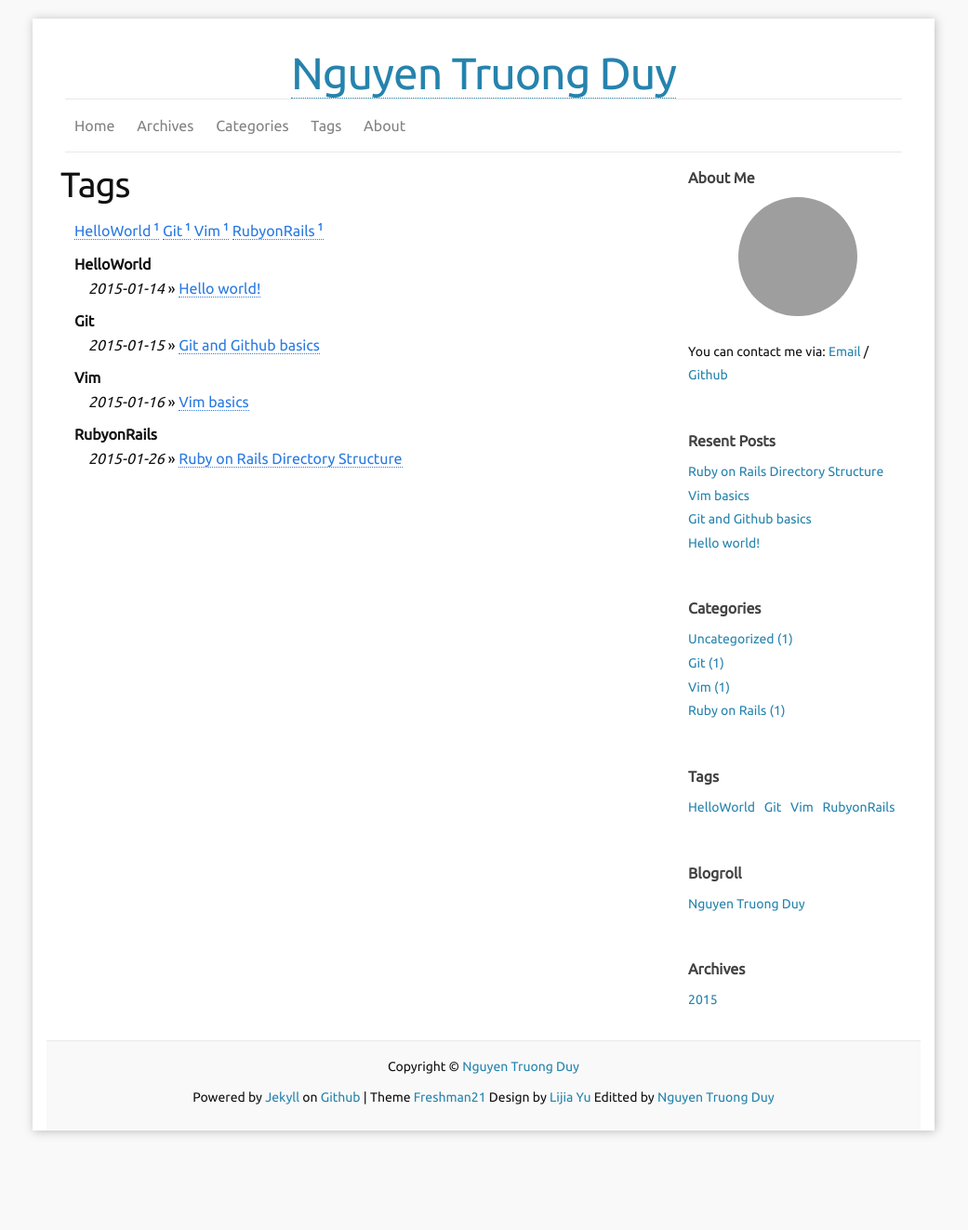
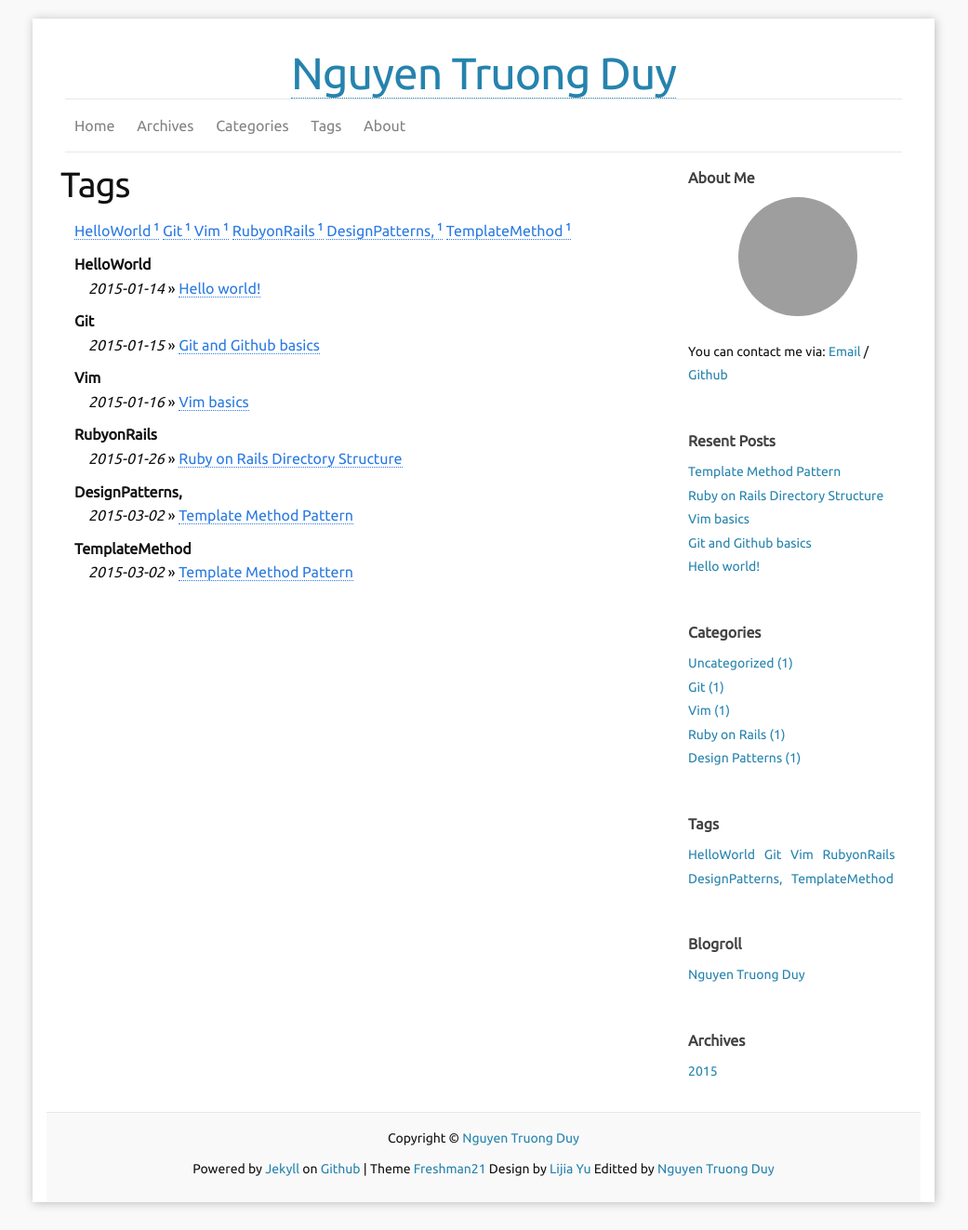
Before and after one commit to truongduyng/truongduyng.github.io, a Jekyll site: the page built from tags.md, in a window 1280 px wide. Shown: the whole page at 93% size, without its empty margins (120-1161 px from the left). Built offline with Jekyll 4.4.1, drawn with Linux system fonts in a browser that asks for light colours; before the commit the page ends 1246 px from its top, so only the background shows below that; some of the changed lines change nothing that is shown; grey boxes are pictures that could not be loaded.

Commit message:
template method pattern

```diff
--- /dev/null
+++ b/_posts/2015-03-02-Template-Method-Pattern.md
@@ -0,0 +1,71 @@
+---
+published: true
+title: Template Method Pattern
+image: <img src="http://www.codeguru.com/images/article/17909/TemplePattern.png" alt="rails"><br><br>
+summary: This is the simplest pattern of the original GoF patterns. It helps you to vary an algorithm, one way to do so is to code the invariant part in a base class and to encapsulate the variable parts in methods that are defined by a number of subclasses.
+layout: post
+author: Duy
+category: Design Patterns
+tags: DesignPatterns, TemplateMethod
+---
+
+You want to build a program to teach your children to know animals. You write class animal like that:
+
+{% highlight ruby %}
+class Animal
+	def initalize(name, age, species)
+		@name = name
+		@age = age
+		@species = species
+	end
+
+	def say
+		if(@species == "dog")
+			puts "Gau...gau..gau..."
+		end
+		if(@species == "cat")
+			puts "meo...meo...meo"
+		end
+	end
+end
+{% endhighlight %}
+
+After that, you want to add more infomation about animals in your program. It's a nightmare if you want to add more and more species in your old code.
+
+Luckily, you can use template method patter to do it simply, easily. Like that
+
+{% highlight ruby %}
+class  Animal
+	def initialize(name, age)
+		@name = name
+		@age = age
+	end
+
+	def say
+		raise 'Called say method in subclass'
+	end
+end
+
+class Dog < Animal
+	def say
+		puts "Gau gau gau"
+	end
+end
+
+class Cat < Animal
+	def say
+		puts "meo ... meo ...."
+	end
+end
+{% endhighlight %}
+
+At now, you can test it by
+
+{% highlight ruby%}
+dog = Dog.new("some name", 2)
+dog.say
+
+Your result will be "Gau gau gau".
+{%endhighlight%}
+
+Congratulation! You learnt a pattern in 23 patterns of GoF. It is Template Method Pattern.
```
Also changed, not shown: _posts/2015-01-26-Ruby-on-Rails-Directory-Structure.md (+1 -0 lines).
